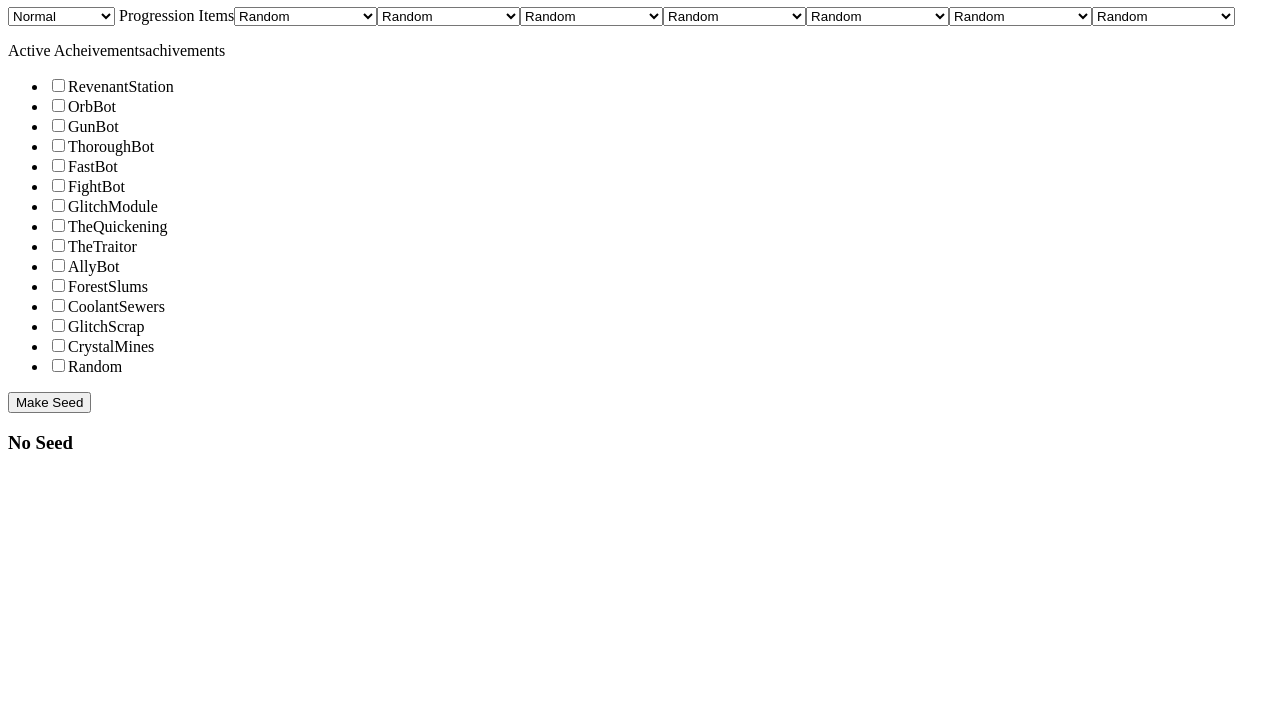
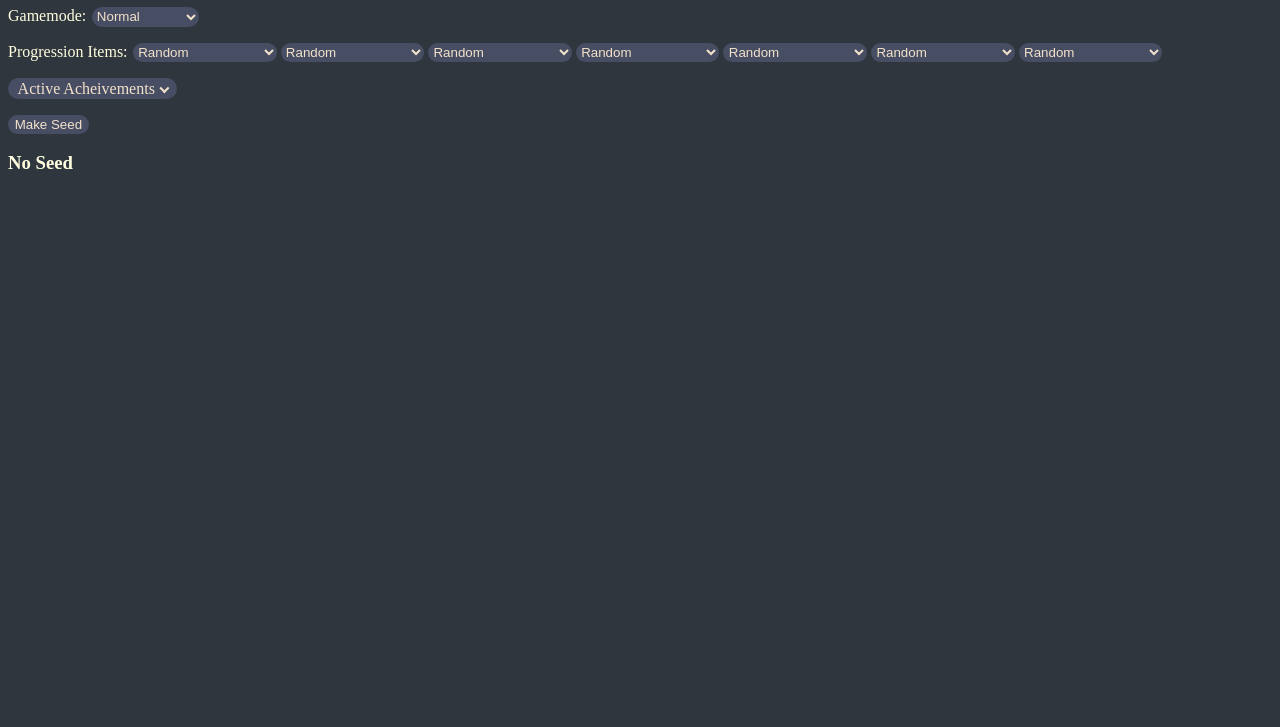
Before and after one commit to AurySystem/anrf-seed-generator, a plain HTML site: page index.html in a window 1280 px wide. Shown: the part 73-800 px from the top of the page. Drawn offline with Linux system fonts and the light colour scheme.

Commit message:
UI clean up preparing for 1.0

```diff
--- a/Style.css
+++ b/Style.css
@@ -0,0 +1,73 @@
+#main {
+    background-color: #30363d;
+    color: lightyellow;
+}
+    #main select {
+        color: #f3e2ca;
+        background-color: #474d63;
+        border: none;
+        border-radius: 0.8em;
+        padding: 0.1em 0.1em 0.1em 0.1em;
+        margin-left: 0.1em;
+        margin-right: 0.2em;
+    }
+
+#Make {
+    color: #f3e2ca;
+    background-color: #474d63;
+    border-radius: 0.8em;
+    border-style: none;
+    padding: 0.15em 0.5em 0.1em 0.5em;
+}
+    #Make :active {
+        color: #f3e2ca;
+        background-color: #474d63;
+        border-radius: 0.8em;
+        border-style: none;
+        padding: 0.15em 0.5em 0.1em 0.5em;
+    }
+
+.chevo-dropdown span {
+    color: #f3e2ca;
+    background-color: #474d63;
+    border-radius: 0.8em;
+    border-style: none;
+    position: relative;
+    cursor: pointer;
+    display: inline-block;
+    padding: 0.1em 1.4em 0.1em 0.6em;
+}
+    .chevo-dropdown span::after {
+        position: absolute;
+        content: "";
+        border-left: 0.15em solid #f3e2ca;
+        border-top: 0.15em solid #f3e2ca;
+        padding: 0.15em;
+        right: 0.6em;
+        top: 30%;
+        -moz-transform: rotate(-135deg);
+        -ms-transform: rotate(-135deg);
+        -o-transform: rotate(-135deg);
+        -webkit-transform: rotate(-135deg);
+        transform: rotate(-135deg);
+    }
+
+.chevo-dropdown ul {
+    padding: 2px;
+    display: none;
+    margin: 0;
+    border: 1px solid #f3e2ca;
+    border-top: none;
+    color: #f3e2ca;
+    background-color: #474d63;
+    border-radius: 0.2em;
+    position: absolute;
+    margin-left: 0.4em;
+}
+
+    .chevo-dropdown ul li {
+        list-style: none;
+        padding-right: 1.6em;
+        color: #f3e2ca;
+        background-color: #474d63;
+    }
--- a/index.html
+++ b/index.html
@@ -6,11 +6,11 @@
     <title>ARNF Seed Tool</title>
     <link rel="stylesheet" type="text/css" href="Style.css">
 </head>
-<body>
-    <h1>ARNF Seed Tool</h1>
+<body id="main">
+    <h1 class="">ARNF Seed Tool</h1>
 
     <div id="content">
-        <select id="mode" onchange="readgamemode()">
+        Gamemode: <select id="mode" class="" onchange="readgamemode()">
             <option value="Normal">Normal</option>
             <option value="MegaMap">MegaMap</option>
             <option value="Exterminator">Exterminator</option>
@@ -19,8 +19,8 @@
             <option value="Spooky">Spooky</option>
             <option id="Test" value="Random">Random</option>
             <option value="EventRandom">EventRandom</option>
-        </select><span id="Items"> Progression Items</span> <p></p> <span id="Chevos"> Active Acheivements</span>
-        <p></p> <button id="Make" onclick="buildSeed()">Make Seed</button> <h3 id = "Seed">No Seed</h3>
+        </select><p></p> <span id="Items"> </span> <p></p> <span id="Chevos"></span>
+        <p></p> <button id="Make" onclick="buildSeed()">Make Seed</button> <h3 id="Seed">No Seed</h3>
 
     </div>
 
--- a/seedManager.js
+++ b/seedManager.js
@@ -240,11 +240,11 @@ function readItems(mode) {
             } else if ("Random" === temp) {
                 if (gamemode != "E" && i != length - 1) {
                     while (checkFor(rndm) || isUltJump(rndm) || (isJump(rndm) && isJump(items[t]) ) ) {
-                        rndm = Math.round(Math.random() * traversalItems.length);
+                        rndm = Math.round(Math.random() * (traversalItems.length - 1));
                     }
                 } else {
                     while (checkFor(rndm)) {
-                        rndm = Math.round(Math.random() * traversalItems.length);
+                        rndm = Math.round(Math.random() * (traversalItems.length - 1));
                     }
                 }
             }
@@ -291,7 +291,10 @@ function populateItems(mode) {
     if (mode == "M") { length = 12; }
     var e = document.getElementById("Items");
     var interum = document.createElement("span");
-        interum.id = "Items" + mode;
+    interum.id = "Items" + mode;
+
+    var text = document.createTextNode("Progression Items: ");
+    interum.appendChild(text);
 
     for (var i = 0; i < length; i++) {
         var box = document.createElement("select");
@@ -320,15 +323,18 @@ function populateAcheivements(mode, rndm) {
     if (mode == "B") { length = 21; achievementList = Acheviements.BossRush; }
     if (mode == "M") { length = 5; achievementList = Acheviements.MegaMap; }
     var e = document.getElementById("Chevos");
-    var interum = document.createElement("span");
+    var interum = document.createElement("div");
     interum.id = "Chevos" + mode;
+    interum.style.display = "inline-block";
 
     var anchor = document.createElement("span");
-    var text1 = document.createTextNode("achivements");
+    var text1 = document.createTextNode("Active Acheivements");
     var list = document.createElement("ul");
+    interum.classList.add('chevo-dropdown');
     anchor.append(text1);
-
-    anchor.onclick = function (e) {
+    anchor.tabIndex = 0;
+    list.tabIndex = 0;
+    var onclick = function (e) {
         let list = document.getElementById("achivements" + mode);
         if (list.classList.contains('visible')) {
             list.classList.remove('visible');
@@ -340,6 +346,20 @@ function populateAcheivements(mode, rndm) {
         }
     }
 
+    anchor.onclick = onclick;
+
+    anchor.onkeydown = function (e) {
+        if (e.code == "Enter") {
+            onclick();
+        }
+    }
+
+    list.onblur = function (e) {
+        let list = document.getElementById("achivements" + mode);
+            list.classList.remove('visible');
+            list.style.display = "none";
+    }
+
     interum.appendChild(anchor);
     interum.appendChild(list);
     list.id = "achivements" + mode;
@@ -347,21 +367,23 @@ function populateAcheivements(mode, rndm) {
     for (var b = 0; b < achievementList.length + 1; b++) {
         var opt = document.createElement("li");
         var check = document.createElement("input");
-        var text = "";
+        var text = document.createElement("label");
         if (b == achievementList.length) {
-            text = "Random";
+            text.innerText = "Random";
         } else {
-            text = document.createTextNode(achievementList[b]);
+            text.innerText = achievementList[b];
         }
 
         check.type = "checkbox"
         if (b == achievementList.length) {
+            text.htmlFor = 'chevo' + mode + "Random";
             check.id = 'chevo' + mode + "Random";
             if (rndm) {
                 check.checked = true;
             }
         } else {
             check.id = 'chevo' + mode + b;
+            text.htmlFor = 'chevo' + mode + b;
         }
         opt.appendChild(check);
         opt.append(text);
```
